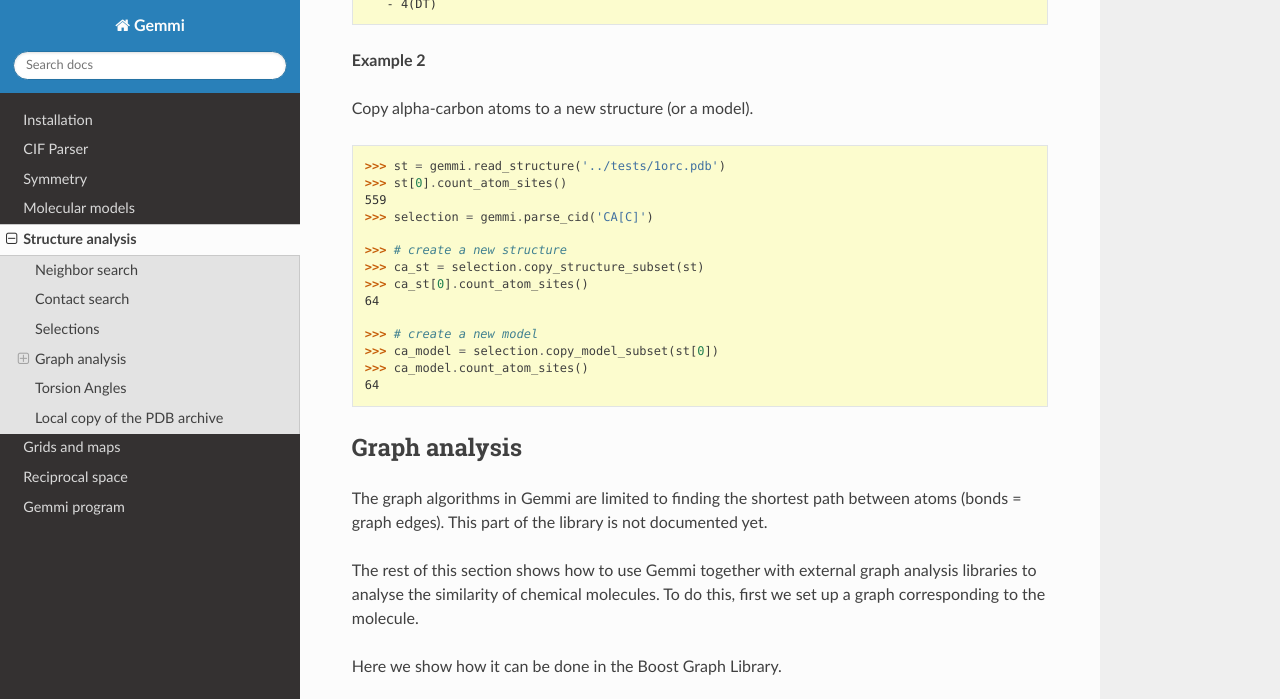
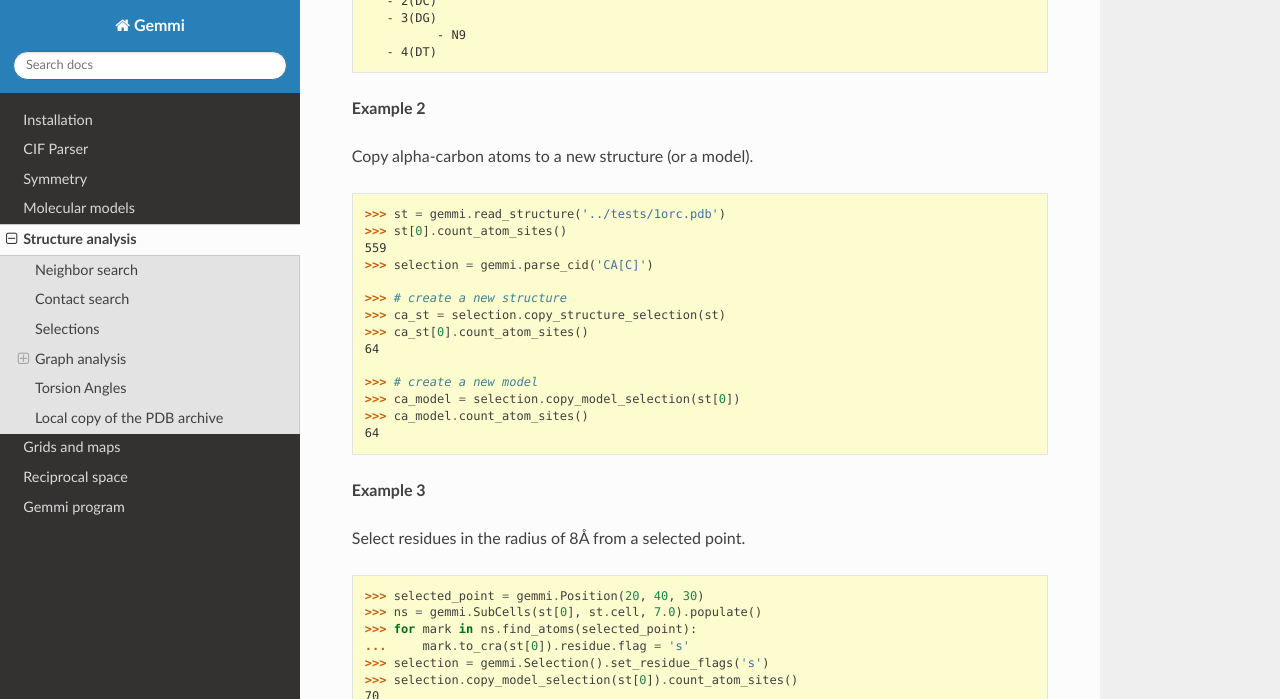
Before and after one commit to project-gemmi/gemmi, a Sphinx documentation site: the page built from docs/analysis.rst, in a window 1280 px wide and 900 px high, scrolled down 6352 px, cut to the strip 0-699 px from the top of the window. Built offline with Sphinx 7.4.7 and the Read the Docs theme 2.0.0, drawn with Linux system fonts in a browser that asks for light colours; some of the changed text lies outside the part shown.

Commit message:
rename Selection.copy_subset() to copy_selection()

```diff
--- a/docs/analysis.rst
+++ b/docs/analysis.rst
@@ -351,15 +353,28 @@
   >>> selection = gemmi.parse_cid('CA[C]')
 
   >>> # create a new structure
-  >>> ca_st = selection.copy_structure_subset(st)
+  >>> ca_st = selection.copy_structure_selection(st)
   >>> ca_st[0].count_atom_sites()
   64
 
   >>> # create a new model
-  >>> ca_model = selection.copy_model_subset(st[0])
+  >>> ca_model = selection.copy_model_selection(st[0])
   >>> ca_model.count_atom_sites()
   64
 
+**Example 3**
+
+Select residues in the radius of 8Å from a selected point.
+
+.. doctest::
+
+  >>> selected_point = gemmi.Position(20, 40, 30)
+  >>> ns = gemmi.SubCells(st[0], st.cell, 7.0).populate()
+  >>> for mark in ns.find_atoms(selected_point):
+  ...     mark.to_cra(st[0]).residue.flag = 's'
+  >>> selection = gemmi.Selection().set_residue_flags('s')
+  >>> selection.copy_model_selection(st[0]).count_atom_sites()
+  70
 
 .. _graph_analysis:
 
```
Also changed, not shown: other parts of docs/analysis.rst (+2 -0 lines), 2 other files.
